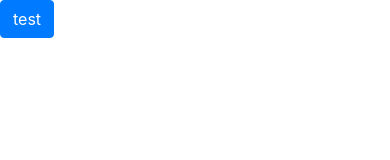
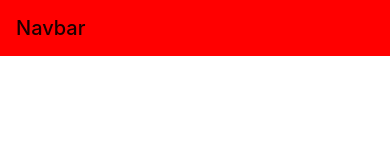
Before and after one commit to mchr70/phonegap-intervals, a plain HTML site: page platforms/browser/www/index.html in a window 390 px wide. Drawn offline with Linux system fonts and the light colour scheme.

Commit message:
début de création de la navbar

```diff
--- /dev/null
+++ b/platforms/browser/www/css/style.css
@@ -0,0 +1,3 @@
+.navbar {
+    background-color: red;
+}
--- a/platforms/browser/www/index.html
+++ b/platforms/browser/www/index.html
@@ -5,13 +5,19 @@
         <meta name="viewport" content="initial-scale=1, maximum-scale=1, user-scalable=no, width=device-width">
         <title>Blank App</title>
         <link rel="stylesheet" href="external/bootstrap.min.css">
+        <link rel="stylesheet" href="css/style.css">
     </head>
     <body>
-        <button class="btn btn-primary">test</button>
+        <nav class="navbar navbar-light">
+            <span class="navbar-brand mb-0 h1">Navbar</span>
+        </nav>
+
         <script type="text/javascript" src="cordova.js"></script>
 
         <script src="external/jquery-3.5.1.slim.min.js"></script>
         <script src="external/popper.min.js"></script>
         <script src="external/bootstrap.min.js"></script>
+
+        <script src="js/app.js"></script>
     </body>
 </html>
--- /dev/null
+++ b/www/css/style.css
@@ -0,0 +1,3 @@
+.navbar {
+    background-color: red;
+}
```
Also changed, not shown: www/index.html (+7 -1 lines), platforms/browser/www/js/app.js (added), www/js/app.js (added).
